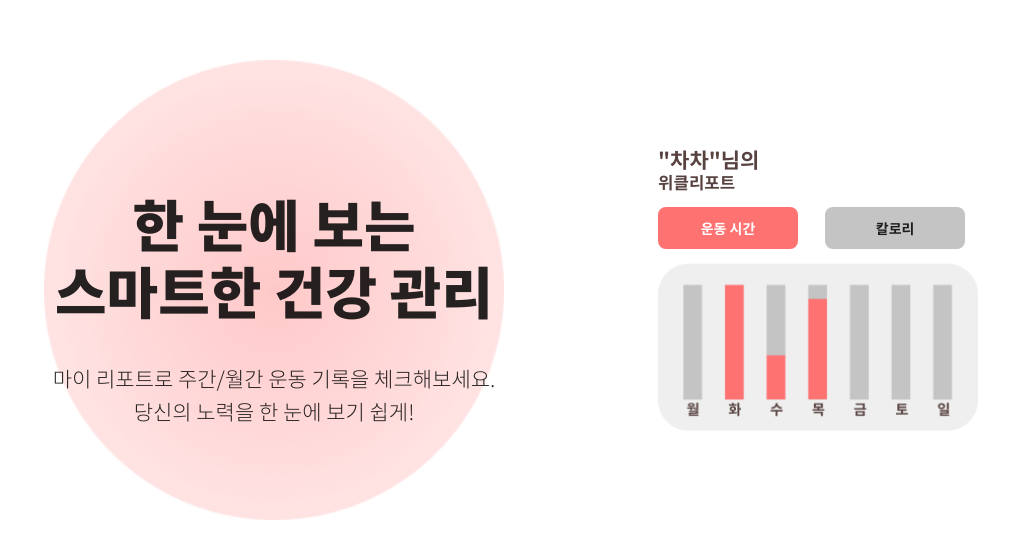
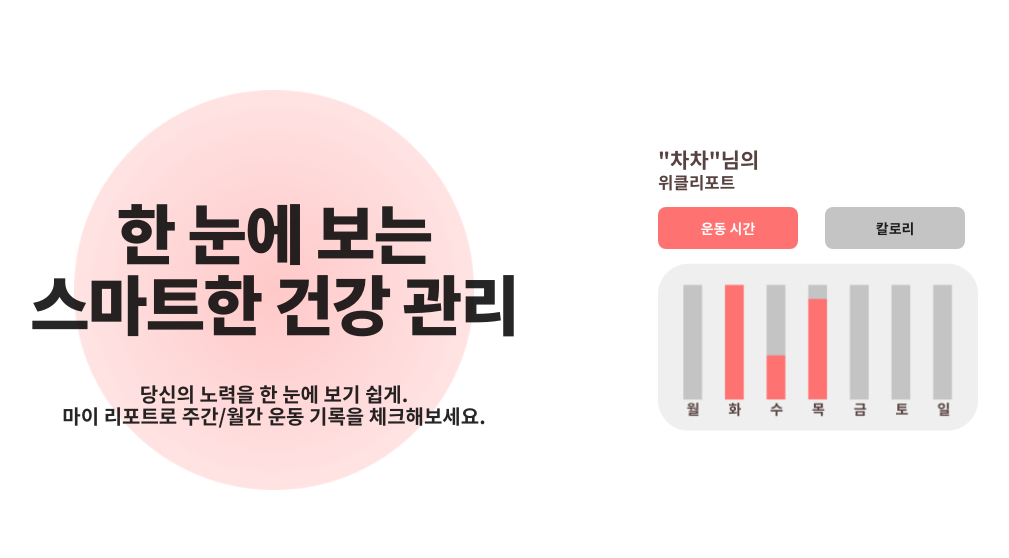
Before and after one commit to JShwa0429/wellai, a React (Create React App) app: page / in a window 1280 px wide. Shown: the part 1750-2308 px from the top of the page, without its empty margins (110-1119 px from the left). Built offline with nearby package versions, Linux system fonts and the light colour scheme.

Commit message:
feat: 메인페이지 레이아웃 수정

```diff
--- a/src/pages/MainRenderPage.tsx
+++ b/src/pages/MainRenderPage.tsx
@@ -24,9 +24,9 @@ const MainRenderPageTemp = () => {
       </SectionOne>
       <SectionTwo>
         <div className="introduce">
-          <h1>당신의 퍼스널 AI 트레이너</h1>
+          <h1>당신의 퍼스널 AI트레이너</h1>
           <p>
-            AI 트레이너의 실시간 운동자세 피드백,
+            AI트레이너의 실시간 운동자세 피드백,
             <br />
             혼자서 하는 운동도 이젠 두렵지 않아!
           </p>
@@ -37,17 +37,22 @@ const MainRenderPageTemp = () => {
       </SectionTwo>
       <SectionThree>
         <div className="introduce">
-          <img src="image/ellipse.png" alt="원" />
+          <div className="contents">
             <h1>
               한 눈에 보는
               <br />
               스마트한 건강 관리
             </h1>
             <p>
+              당신의 노력을 한 눈에 보기 쉽게.
+              <br />
               마이 리포트로 주간/월간 운동 기록을 체크해보세요.
-            <br />
-            당신의 노력을 한 눈에 보기 쉽게!
             </p>
+          </div>
+          {/* <div className="circle">
+            <img src="image/ellipse.png" alt="원" />
+          </div> */}
+          <img src="image/ellipse.png" alt="원" />
         </div>
         <div className="image">
           <div>
@@ -88,8 +93,8 @@ const SectionOne = styled.section`
   margin-top: -80px;
 
   h1 {
-    font-size: 3.5em;
-    font-weight: 900;
+    font-size: 65px;
+    font-weight: 800;
     line-height: 110%;
     background: linear-gradient(to right, #ffafbd, #ffc3a0);
     color: transparent;
@@ -101,7 +106,8 @@ const SectionOne = styled.section`
 
   p {
     font-family: 'Noto Sans KR';
-    font-weight: 400;
+    font-weight: 100;
+    font-size: 20px;
     margin-right: auto;
   }
 
@@ -119,19 +125,24 @@ const SectionOne = styled.section`
   }
 
   .introduce {
-    font-size: 1.5em;
+    font-size: 1.4em;
     display: flex;
     flex-direction: column;
     justify-content: center;
     align-items: center;
-    margin-left: auto;
+    margin-left: 160px;
+    letter-spacing: -0.5px;
+    h1 {
+      letter-spacing: -2px;
+    }
   }
 
   .image {
-    max-width: 700px;
-    margin: auto;
+    width: 700px;
+    margin: -80px 0 80px auto;
     object-fit: cover;
     img {
+      min-width: 500px;
       height: 100vh;
       min-height: 600px;
     }
@@ -152,15 +163,17 @@ const SectionTwo = styled.section`
     border-bottom: 1px solid black;
     text-align: center;
     h1 {
-      font-size: 3em;
-      font-weight: 900;
+      font-size: 65px;
+      font-weight: 800;
       margin: 0;
+      letter-spacing: -2px;
     }
 
     p {
       font-color: ${(props) => props.theme.defaultText};
-      font-size: 1.2em;
+      font-size: 20px;
       font-weight: 100;
+      line-height: 110%;
       margin: 1em 0;
     }
     margin-bottom: 2em;
@@ -170,36 +183,49 @@ const SectionTwo = styled.section`
 const SectionThree = styled.section`
   height: 100vh;
   display: flex;
-  justify-content: center;
-  align-items: center;
+  flex-direction: row;
   min-width: 1200px;
+
   .introduce {
     position: relative;
     width: 60%;
+    text-align: center;
     display: flex;
     flex-direction: column;
     justify-content: center;
-    text-align: center;
+    align-items: center;
+    .contents {
       h1 {
-      font-size: 4em;
-      font-weight: 900;
-
-      line-height: 120%;
+        font-size: 65px;
+        font-weight: 800;
+        letter-spacing: -2px;
+        line-height: 110%;
       }
       p {
-      font-family: 'Noto Sans KR Light';
-      font-size: 1.5em;
+        font-family: 'Noto Sans KR';
+        font-weight: 100;
+        font-size: 20px;
+        line-height: 110%;
       }
-
+    }
     img {
       position: absolute;
-      left: 20%;
-      width: 60%;
+      top: 50;
+      width: 400px;
       background-color: ${(props) => props.theme.sub};
       z-index: -1;
       opacity: 0.6;
     }
+    .circle {
+      img {
+        width: 400px;
+        background-color: ${(props) => props.theme.sub};
+        // z-index: -1;
+        opacity: 0.6;
       }
+    }
+  }
+
   .image {
     width: 40%;
     display: flex;
```
Lines whose indentation alone changed are shown as unchanged.
